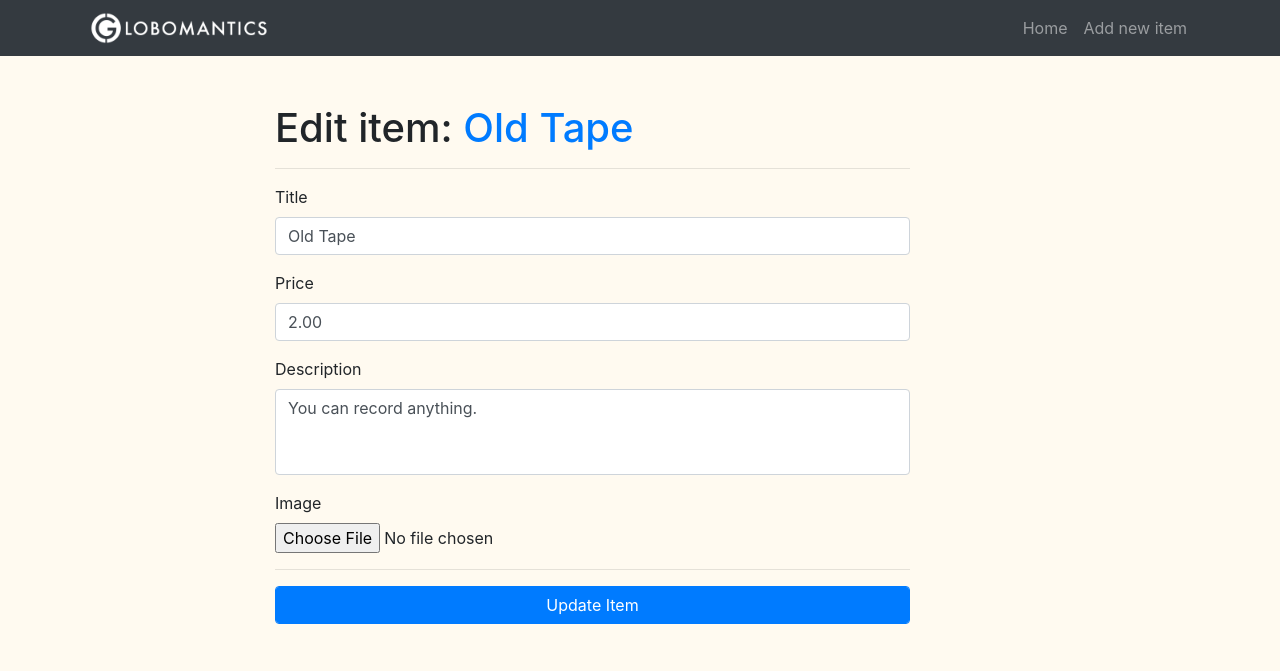
After one commit to jomarnavarro/flask-globomantics, a Flask app: page /item/1/edit in a window 1280 px wide. The commit adds this page. Shown: the top 671 px of the page. Run offline with Flask 2, Linux system fonts and the light colour scheme; data comes from the database, SQL or seed files in the repository; some libraries are stand-ins or nearby versions.

Commit message:
Adds edit and file upload functionality

```diff
--- a/application.py
+++ b/application.py
@@ -1,17 +1,28 @@
-from flask import Flask, render_template, request, redirect, url_for, g, flash, get_flashed_messages
+from flask import Flask, send_from_directory, render_template, request, redirect, url_for, g, flash, get_flashed_messages
 from flask_wtf import FlaskForm
-from wtforms import StringField, TextAreaField, SubmitField, SelectField, DecimalField
+from flask_wtf.file import FileAllowed, FileRequired
+from wtforms import FileField, StringField, TextAreaField, SubmitField, SelectField, DecimalField
 from wtforms.validators import InputRequired, DataRequired, Length
+from werkzeug.utils import secure_filename
 import pdb
 import sqlite3
+import os
+import datetime
+from secrets import token_hex
+
+basedir = os.path.abspath(os.path.dirname(__file__))
 
 app=Flask(__name__)
 app.config['SECRET_KEY'] = 'secretkey'
+app.config['ALLOWED_IMAGE_EXTENSIONS'] = ['jpeg', 'jpg', 'png']
+app.config['MAX_CONTENT_LENGTH'] = 16 * 1024 * 1024
+app.config['IMAGE_UPLOADS'] = os.path.join(basedir, 'uploads')
 
 class ItemForm(FlaskForm):
     title = StringField("Title", validators=[InputRequired("Title is required!"), DataRequired("Title is required!"), Length(min=5, max=20, message="Input must be between 5 and 20 characters long.")])
     price = DecimalField("Price")
     description = TextAreaField("Description", validators=[InputRequired("Description is required"), DataRequired("Desc is required"), Length(min=10, max=100, message="Input must be between 10 and 100 characters long")])
+    image = FileField("Image", validators=[FileRequired(), FileAllowed(app.config['ALLOWED_IMAGE_EXTENSIONS'], 'Images Only!')])
 
 
 class NewItemForm(ItemForm):
@@ -184,13 +195,22 @@ def edit_item(item_id):
         form = EditItemForm()
 
         if form.validate_on_submit():
+
+            format = "%Y%m%dT%H%M%S"
+            now = datetime.datetime.utcnow().strftime(format)
+            random_string = token_hex(2)
+            filename = random_string + " " + now + " " + form.image.data.filename
+            filename = secure_filename(filename)
+            form.image.data.save(os.path.join(app.config['IMAGE_UPLOADS'], filename))
+
             c.execute("""UPDATE items SET
-            title = ?, description = ?, price = ?
+            title = ?, description = ?, price = ?, image= ?
             WHERE id = ?""",
                 (
                     form.title.data,
                     form.description.data,
                     float(form.price.data),
+                    filename,
                     item_id
                 )
             )
@@ -207,7 +227,9 @@ def edit_item(item_id):
 
     return redirect(url_for('home'))
 
-
+@app.route('/uploads/<filename>')
+def uploads(filename):
+    return send_from_directory(app.config['IMAGE_UPLOADS'], filename)
 
 @app.route('/item/new', methods=['GET', 'POST'])
 def new_item():
@@ -231,6 +253,14 @@ def new_item():
 
 
     if form.validate_on_submit():
+
+        format = "%Y%m%dT%H%M%S"
+        now = datetime.datetime.utcnow().strftime(format)
+        random_string = token_hex(2)
+        filename = random_string + " " + now + " " + form.image.data.filename
+        filename = secure_filename(filename)
+        form.image.data.save(os.path.join(app.config['IMAGE_UPLOADS'], filename))
+
         c.execute("""INSERT INTO items
                     (title, description, price, image, category_id, subcategory_id)
                     VALUES(?,?,?,?,?,?)""",
@@ -238,7 +268,7 @@ def new_item():
                         form.title.data,
                         form.description.data,
                         float(form.price.data),
-                        "",
+                        filename,
                         form.category.data,
                         form.subcategory.data
                     )
--- /dev/null
+++ b/templates/edit_item.html
@@ -0,0 +1,34 @@
+{% extends 'base.html' %}
+
+{% block title %}Edit {{ item.title }} - {% endblock %}
+
+{% block content %}
+<div class="row">
+  <div class="col-lg-7 offset-lg-2 my-5">
+    <h1>
+      Edit item: <a href="{{ url_for('edit_item', item_id=item.id) }}">{{ item.title }}</a>
+    </h1><hr>
+    <form method="POST" action="{{ url_for('edit_item', item_id=item.id) }}" enctype="multipart/form-data">
+      {{ form.hidden_tag() }}
+      <div class="form-group">
+        {{ form.title.label }}
+        {{ form.title(class="form-control") }}
+      </div>
+      <div class="form-group">
+        {{ form.price.label }}
+        {{ form.price(class="form-control") }}
+      </div>
+      <div class="form-group">
+        {{ form.description.label }}
+        {{ form.description(class="form-control", rows="3") }}
+      </div>
+      <div class="form-group">
+        {{ form.image.label }}<br>
+        {{ form.image }}
+      </div>
+      <hr>
+      {{ form.submit(class="btn btn-primary form-control") }}
+    </form>
+  </div>
+</div>
+{% endblock %}
--- a/templates/home.html
+++ b/templates/home.html
@@ -37,7 +37,7 @@
                     <div class="card h-100">
                         <div class="embed-responsive embed-responsive-16by9">
                             <a href="{{ url_for('item', item_id=item.id)}}">
-                                <img class="card-img-top embed-responsive-item" src="{{ url_for('static', filename='images/placeholder.png') }}" alt="Article">
+                                <img class="card-img-top embed-responsive-item" src="{% if item.image %}{{url_for('uploads', filename=item.image)}}{% else %}{{ url_for('static', filename='images/placeholder.png') }}{% endif %}" alt="Article">
                             </a>
                         </div>
                         <div class="card-body">
--- a/templates/item.html
+++ b/templates/item.html
@@ -15,7 +15,7 @@
     <div class="col-lg-9">
         <div class="card mt-4">
             <div class="embed-responsive embed-responsive-16by9">
-                <img src="{{ url_for('static', filename='images/placeholder.png') }}" alt="" class="card-img-top embed-responsive-item">
+                <img src="{% if item.image %}{{url_for('uploads', filename=item.image)}}{% else %}{{ url_for('static', filename='images/placeholder.png') }}{% endif %}" alt="" class="card-img-top embed-responsive-item">
             </div>
             <div class="card-body">
                 <h3 class="card-title">{{ item.title }}</h3>
--- a/templates/new_item.html
+++ b/templates/new_item.html
@@ -7,7 +7,7 @@
 <div class="row">
     <div class="col-lg-7 offset-lg-2 my-5">
         <h1>Add new item</h1>
-        <form action="{{ url_for('new_item') }}" method="POST">
+        <form action="{{ url_for('new_item') }}" method="POST" enctype="multipart/form-data">
             {{ form.hidden_tag() }}
             <div class="form-group">
                 {{ form.title.label }}
@@ -20,6 +20,10 @@
             <div class="form-group">
                 {{ form.description.label }}
                 {{ form.description(class="form-control", rows="3") }}
+            </div>
+            <div class="form-group">
+                {{ form.image.label }}
+                {{ form.image }}
             </div>
             <div class="form-group">
                 {{ form.category.label }}
```
